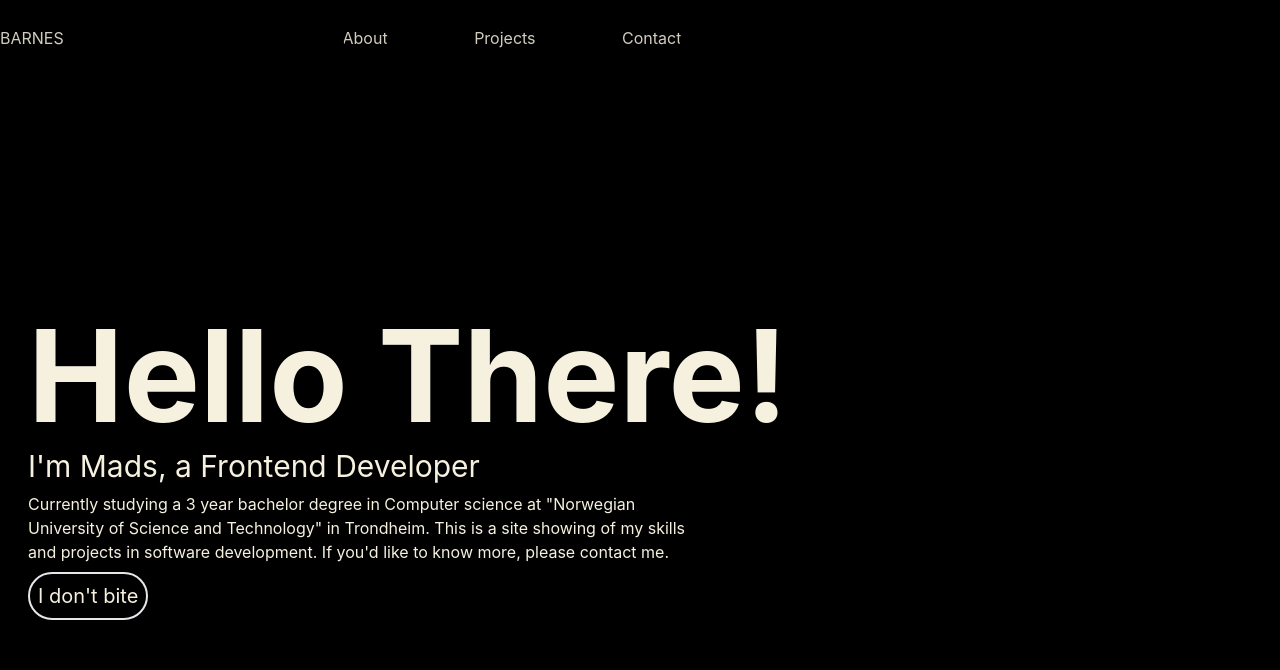
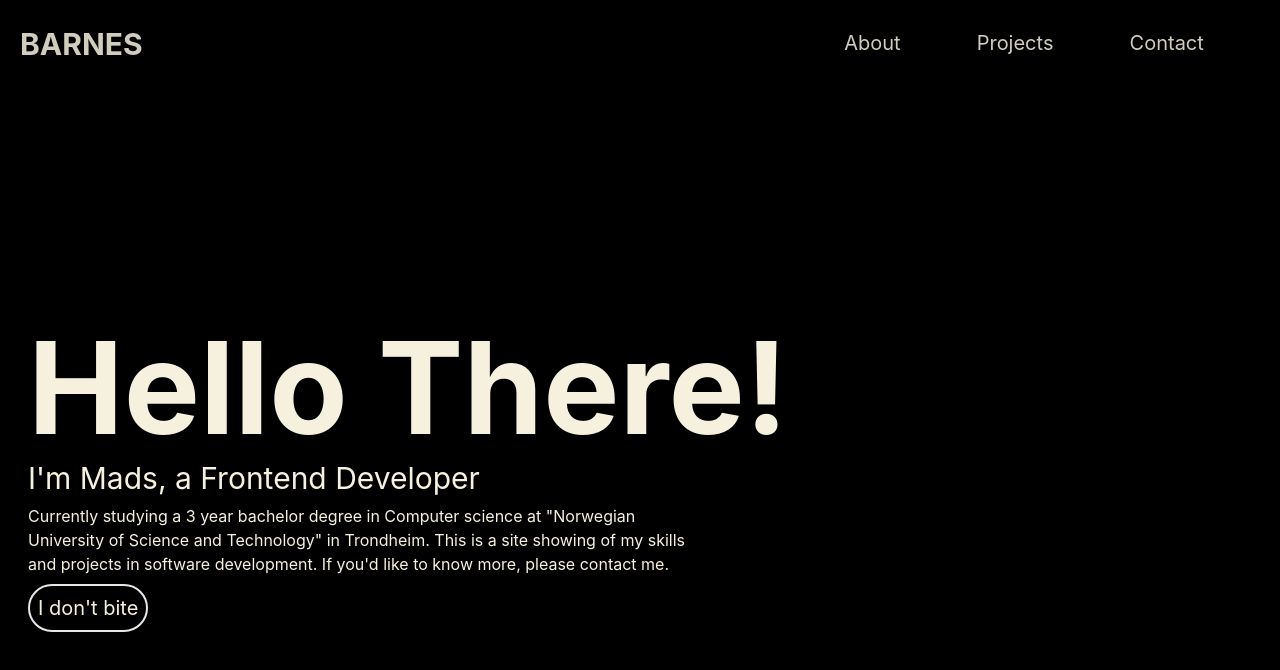
Before and after one commit to madsab/Portfolio, a React (Create React App) app: page / in a window 1280 px wide. Shown: the top 670 px of the page. Built offline with nearby package versions, Linux system fonts and the light colour scheme.

Commit message:
added underline animation

```diff
--- a/src/components/atoms/Link.tsx
+++ b/src/components/atoms/Link.tsx
@@ -1,12 +1,14 @@
-import React from "react";
+import React, { FC } from "react";
 import { Link as LinkReact } from "react-scroll";
+import cn from "classnames";
 
-interface Props {
+interface LinkProps {
   to: string;
   children: JSX.Element | string;
-  background?: string;
+  className?: string;
+  animation?: boolean;
 }
-const Link = ({ to, background, children }: Props) => {
+const Link: FC<LinkProps> = ({ to, animation = true, children, className }) => {
   return (
     <LinkReact
       to={to}
@@ -14,12 +16,12 @@ const Link = ({ to, background, children }: Props) => {
       spy={true}
       smooth={true}
       duration={500}
-      className={
-        "rounded-full overflow-hidden hover:cursor-pointer hover:scale-125 " +
-        background
-      }
+      className={cn("cursor-pointer group transition duration-300", className)}
     >
       {children}
+      {animation && (
+        <span className="block max-w-0 group-hover:max-w-full transition-all duration-500 h-0.5 bg-theme-text"></span>
+      )}
     </LinkReact>
   );
 };
```
